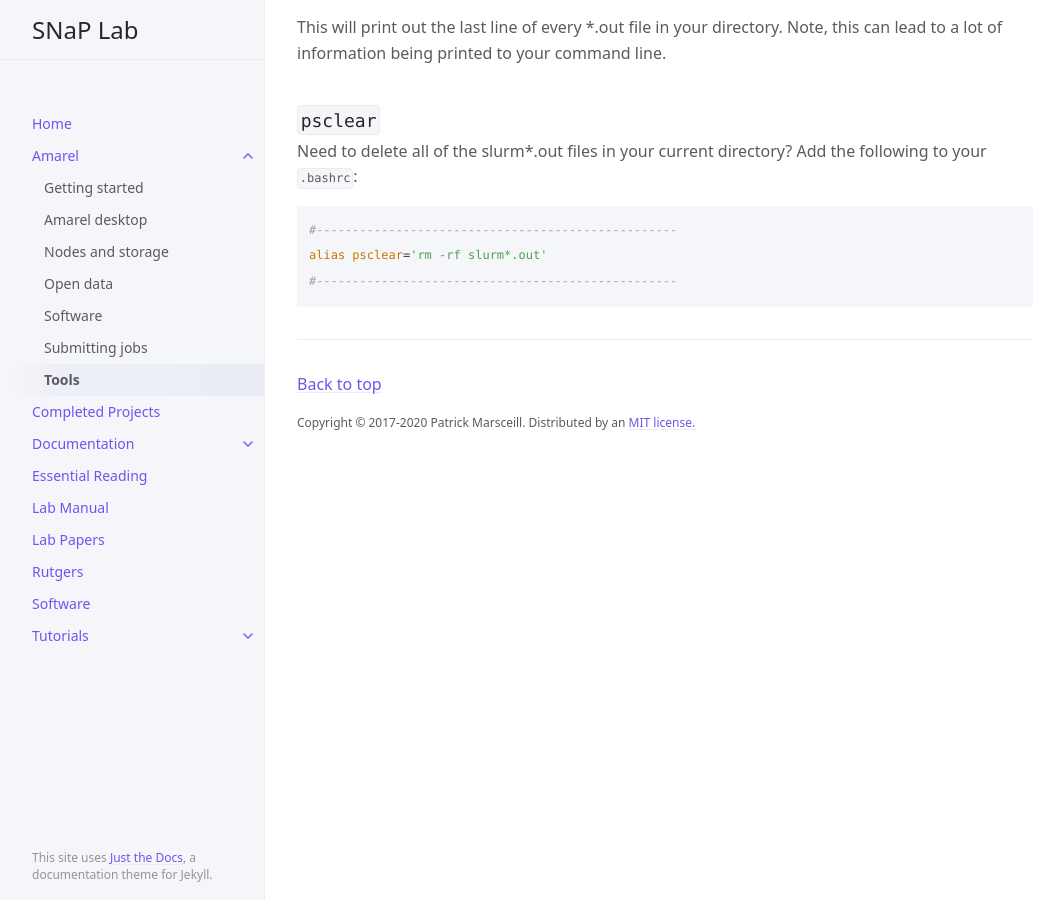
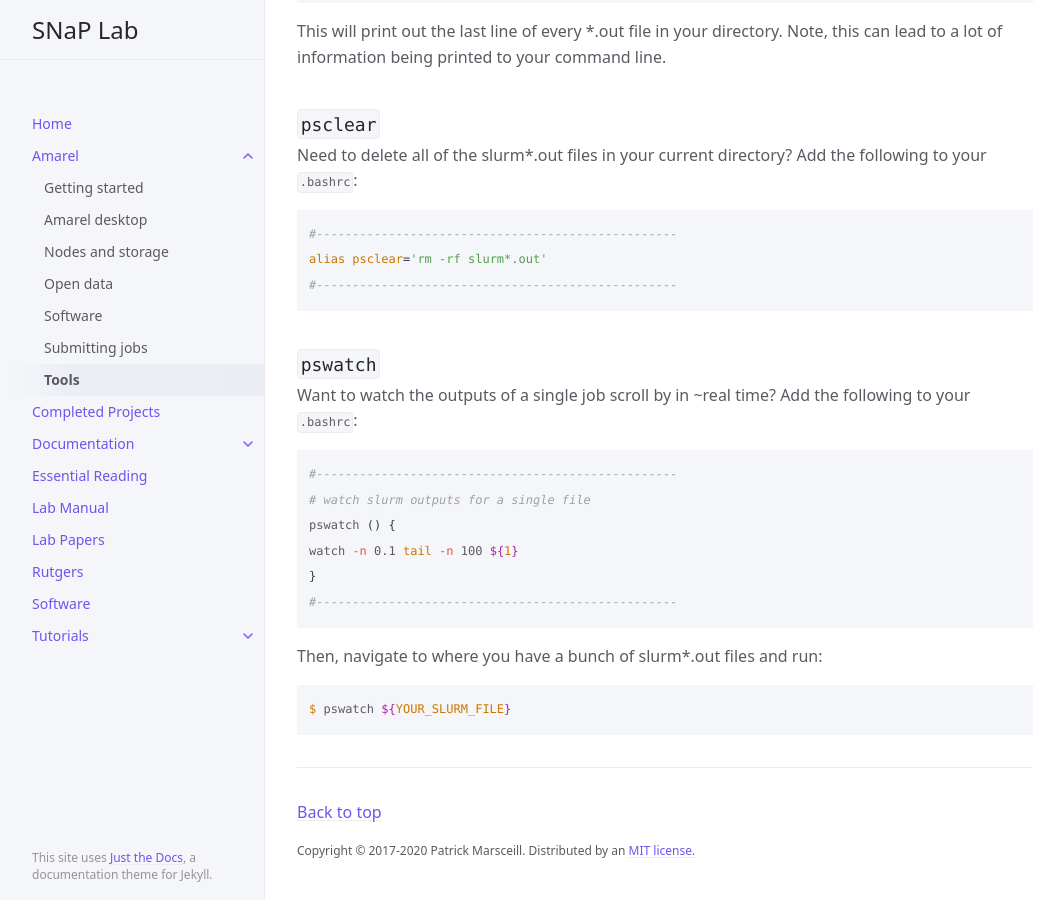
Before and after one commit to LindenParkesLab/snaplab.github.io, a Jekyll site: the page built from docs/amarel/tools.md, in a window 1280 px wide and 900 px high, scrolled down 2927 px. Shown: the whole window, without its empty margins (107-1171 px from the left). Built offline with Jekyll 4.4.1, drawn with Linux system fonts in a browser that asks for light colours; cached includes are drawn as plain includes.

Commit message:
added pswatch

````diff
--- a/docs/amarel/tools.md
+++ b/docs/amarel/tools.md
@@ -93,7 +93,6 @@ psout () {
 for i in *.out; do echo; echo ${i}; tail -${1} ${i}; echo; done
 }
 #--------------------------------------------------
-
 ```
 
 Then, navigate to where you have a bunch of slurm*.out files and run:
@@ -114,3 +113,22 @@ Need to delete all of the slurm*.out files in your current directory? Add the fo
 alias psclear='rm -rf slurm*.out'
 #--------------------------------------------------
 ```
+
+## `pswatch`
+
+Want to watch the outputs of a single job scroll by in ~real time? Add the following to your `.bashrc`:
+
+```bash
+#--------------------------------------------------
+# watch slurm outputs for a single file
+pswatch () {
+watch -n 0.1 tail -n 100 ${1}
+}
+#--------------------------------------------------
+```
+
+Then, navigate to where you have a bunch of slurm*.out files and run:
+
+```bash
+$ pswatch ${YOUR_SLURM_FILE}
+```
````
